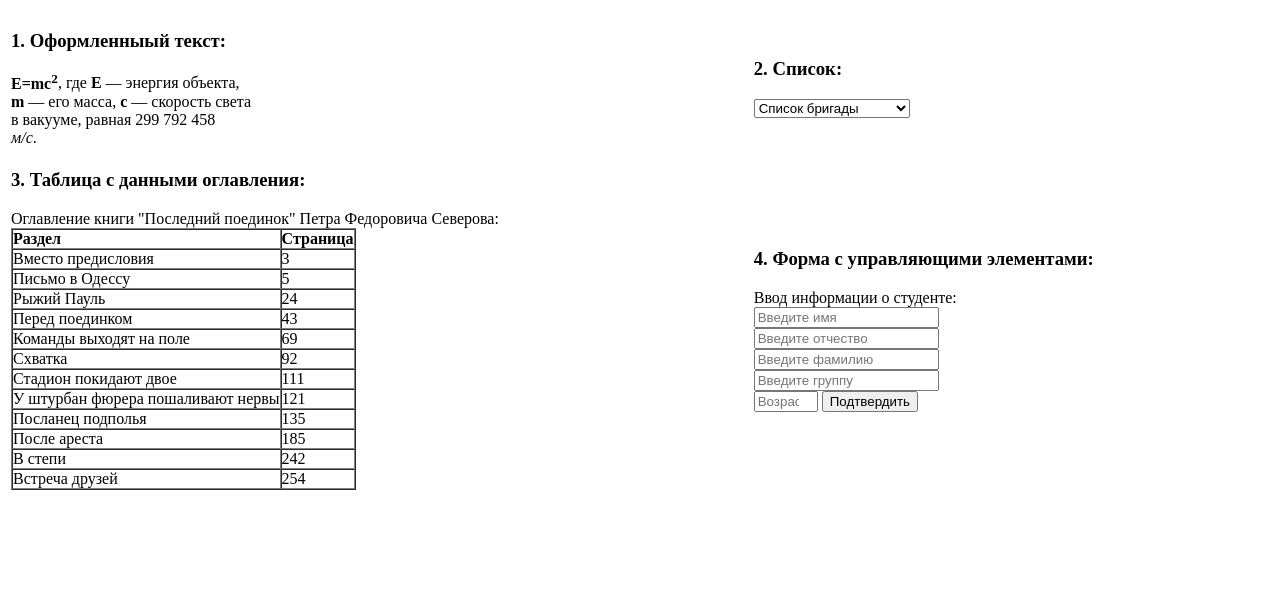
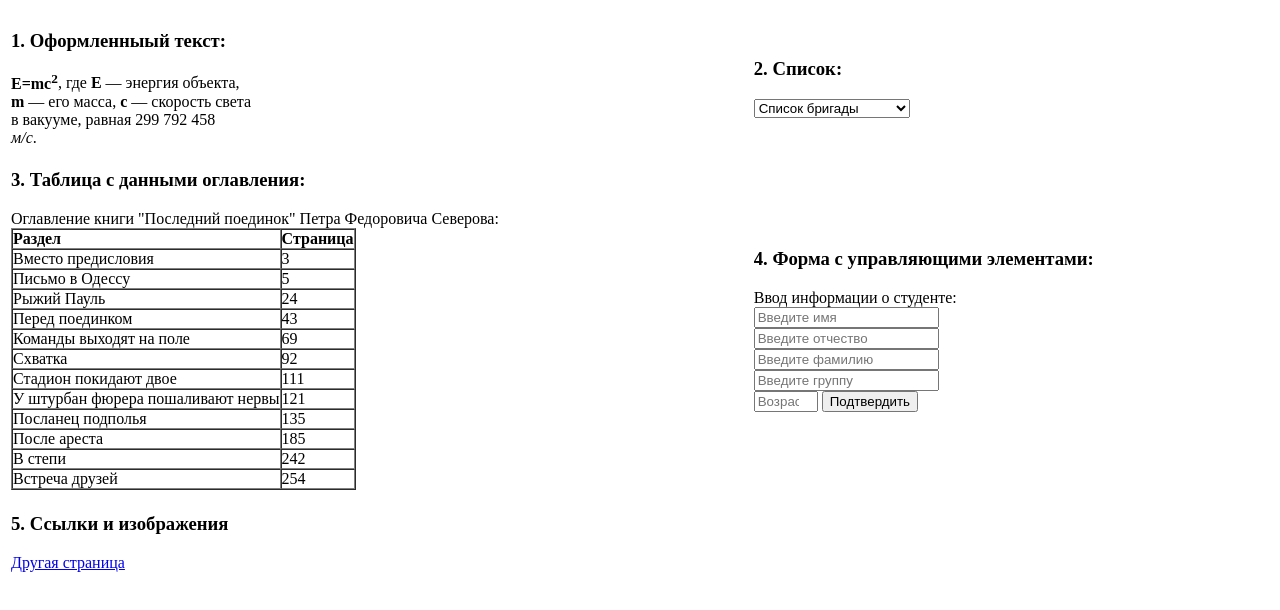
Before and after one commit to vlad161200/itech, a plain HTML site: page index.html in a window 1280 px wide. Drawn offline with Linux system fonts and the light colour scheme.

Commit message:
Added solving of 5th task

```diff
--- a/index.html
+++ b/index.html
@@ -5,7 +5,7 @@
     <meta name="viewport"
           content="width=device-width, user-scalable=no, initial-scale=1.0, maximum-scale=1.0, minimum-scale=1.0">
     <meta http-equiv="X-UA-Compatible" content="ie=edge">
-    <title>Document</title>
+    <title>Laba1</title>
 </head>
 <body>
 <table width="100%">
@@ -100,7 +100,6 @@
             <div>
                 <h3>4. Форма с управляющими элементами: </h3>
                 Ввод информации о студенте:
-
                 <form action="/addtobase" method="GET">
                     <input type="text" name="name" placeholder="Введите имя">
                     <br>
@@ -111,12 +110,19 @@
                     <input type="text" name="group" placeholder="Введите группу">
                     <br>
                     <input type="number" name="age" min="16" max="100" placeholder="Возраст">
-
                     <input type="submit" value="Подтвердить">
                 </form>
             </div>
         </td>
     </tr>
+    <tr>
+        <td>
+        <div>
+            <h3>5. Ссылки и изображения</h3>
+            <a href="another.html">Другая страница</a>
+        </div>
+        </td>
+    </tr>
 </table>
 </body>
 </html>
```
Also changed, not shown: another.html (added, +15 -0 lines).
